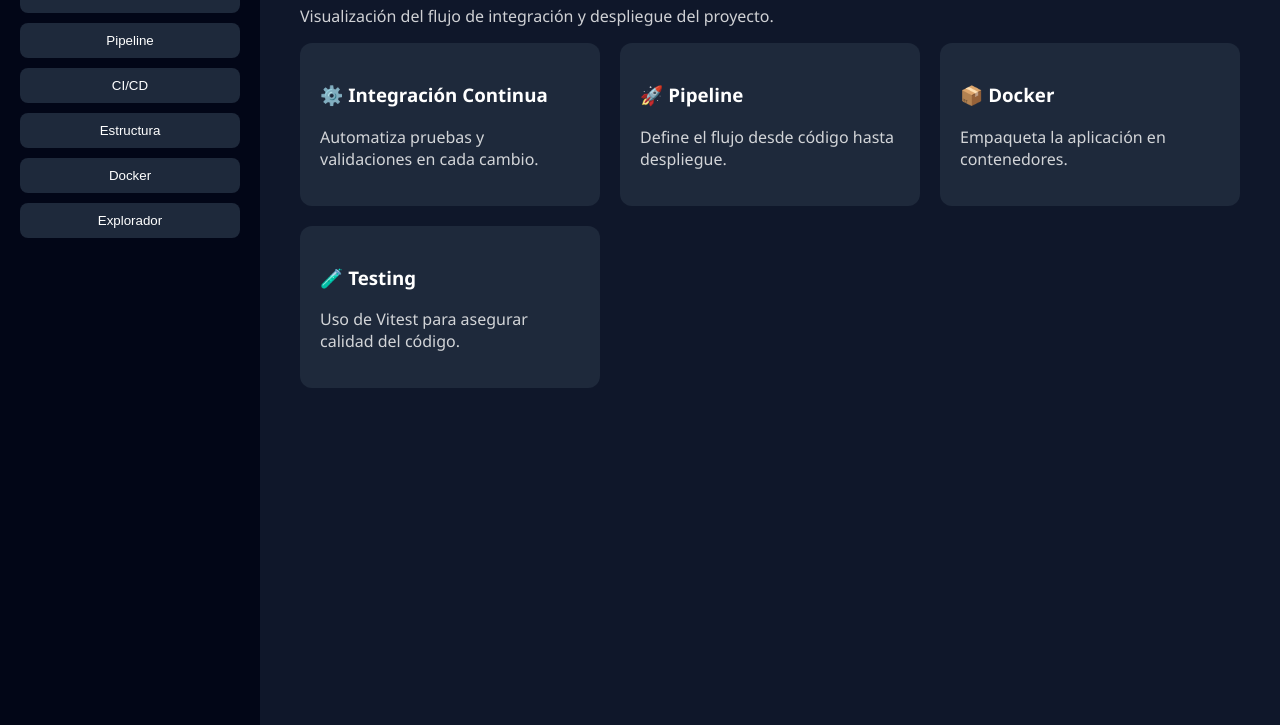
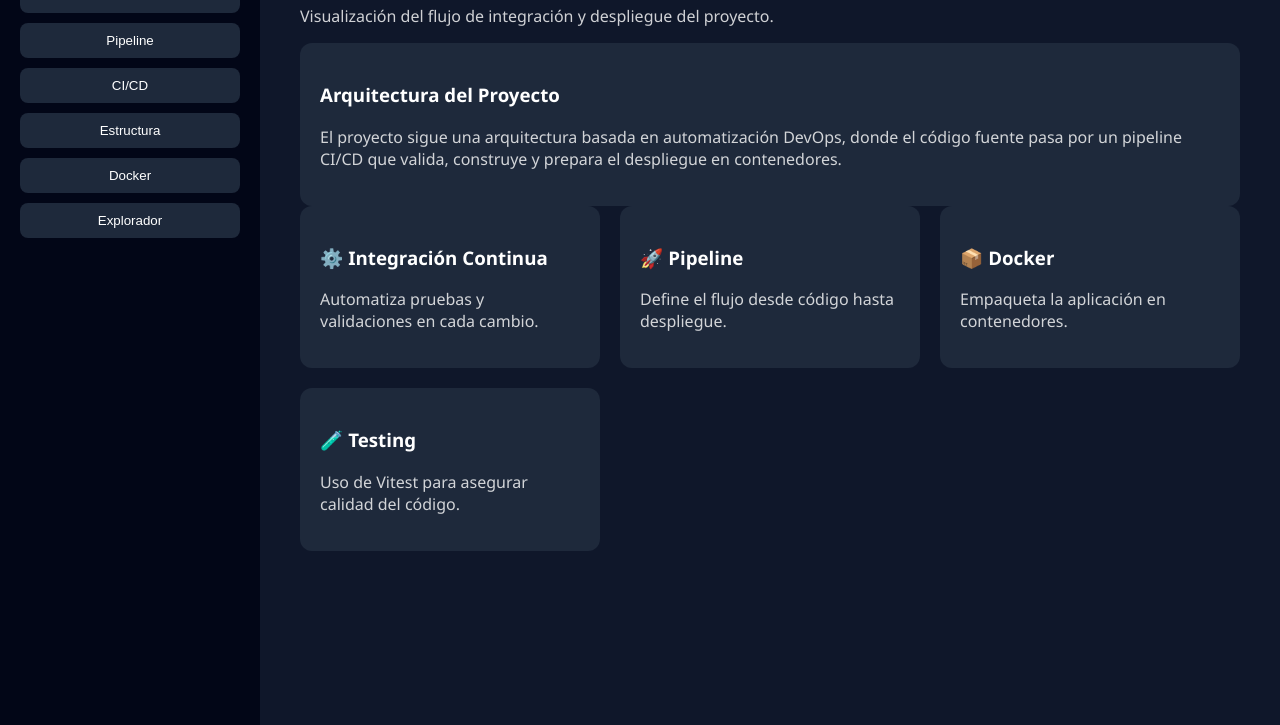
Before and after one commit to Andres812/build-push-action-clone, a website: page index.html in a window 1280 px wide. Shown: the part 115-840 px from the top of the page. Drawn offline with Linux system fonts and the light colour scheme.

Commit message:
cambio en index

```diff
--- a/index.html
+++ b/index.html
@@ -133,8 +133,16 @@ p {
 <!-- INICIO -->
 <div id="home" class="section active">
     <h1>Dashboard DevOps</h1>
+
     <p>Visualización del flujo de integración y despliegue del proyecto.</p>
-
+<div class="card">
+<h3>Arquitectura del Proyecto</h3>
+<p>
+El proyecto sigue una arquitectura basada en automatización DevOps,
+donde el código fuente pasa por un pipeline CI/CD que valida,
+construye y prepara el despliegue en contenedores.
+</p>
+</div>
     <div class="grid">
         <div class="card">
             <h3>⚙️ Integración Continua</h3>
```
